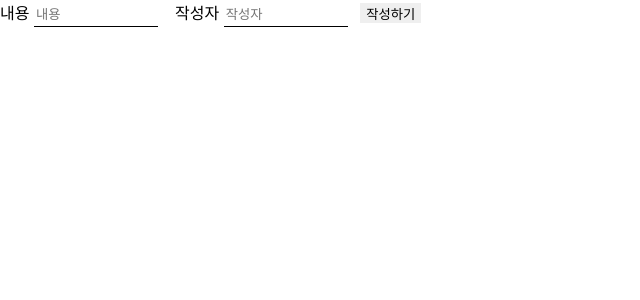
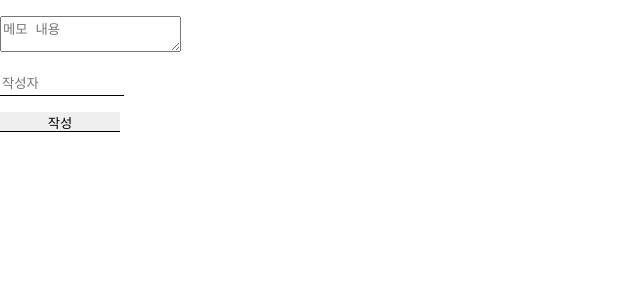
Before and after one commit to coitloz88/Web-Memo, a React (Create React App) app: page / in a window 1280 px wide. Shown: the top 300 px of the page, without its empty margins (0-640 px from the left). Built offline with nearby package versions, Linux system fonts and the light colour scheme.

Commit message:
print input text in console log

```diff
--- a/src/InputData.css
+++ b/src/InputData.css
@@ -7,6 +7,10 @@ input {
     border-bottom: 1px solid black;
 }
 
+.box-container {
+    display: flex;
+}
+
 #submitButton {
     height: 20px;
     border: none;
--- a/src/InputData.js
+++ b/src/InputData.js
@@ -1,14 +1,63 @@
 import React, { useState } from "react";
-import './InputData.css';
+import "./InputData.css";
+function InputText(props) {
+  return (
+    <article>
+      <div className="box-container">
+        <form
+          onSubmit={(event) => {
+            event.preventDefault();
 
-function InputData(){
-    return (
-        <div>
-            내용 <input placeholder="내용"/> &ensp;
-            작성자 <input placeholder="작성자"/> &ensp;
-            <button id="submitButton">작성하기</button>
-        </div>
-    );
+            const content = event.target.content.value;
+            const writer = event.target.writer.value;
+            console.log(`in onSubmit function`);
+            props.onCreate(content, writer);
+          }}
+        >
+          <p>
+            <textarea name="content" placeholder="메모 내용" />
+          </p>
+          <p>
+            <input type="text" name="writer" placeholder="작성자" />
+          </p>
+          <p>
+            <input type="submit" value="작성"></input>
+          </p>
+        </form>
+      </div>
+    </article>
+  );
+}
+
+function InputData() {
+  const [memoId, setMemoId] = useState(null);
+  const [nextMemoId, setNextMemoID] = useState(1);
+  const [memoContainer, setMemoContainer] = useState([
+    { id: 1, content: "sample memo content", writer: "hyemin lee" },
+  ]);
+
+  return (
+    <div>
+      <InputText
+        onCreate={(_content, _writer) => {
+          const newMemo = {
+            id: nextMemoId,
+            content: _content,
+            writer: _writer,
+          };
+          const newMemoContainer = [...memoContainer];
+          newMemoContainer.push(newMemo);
+
+          setMemoContainer(newMemoContainer);
+          setMemoId(nextMemoId);
+          setNextMemoID(nextMemoId + 1);
+
+          // console.log(`memo container: ${memoContainer}`);
+          // console.log(`content in memo: ${JSON.stringify(memoContainer)}`);
+        }}
+      ></InputText>
+    </div>
+  );
 }
 
 export default InputData;
```
Also changed, not shown: src/LocalStorage.js (added, +7 -0 lines), 1 other file (tests, documents, lock files or other folders).
